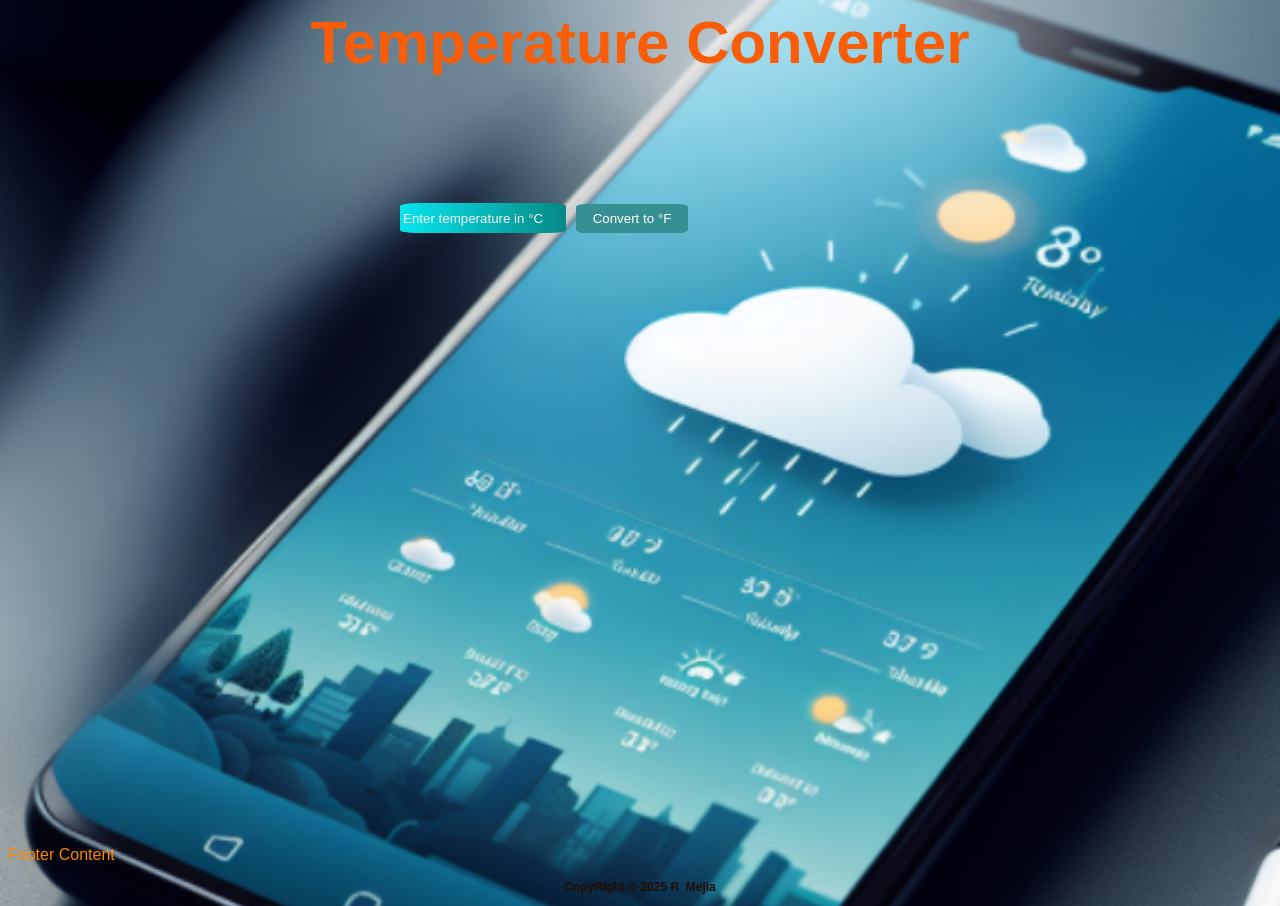
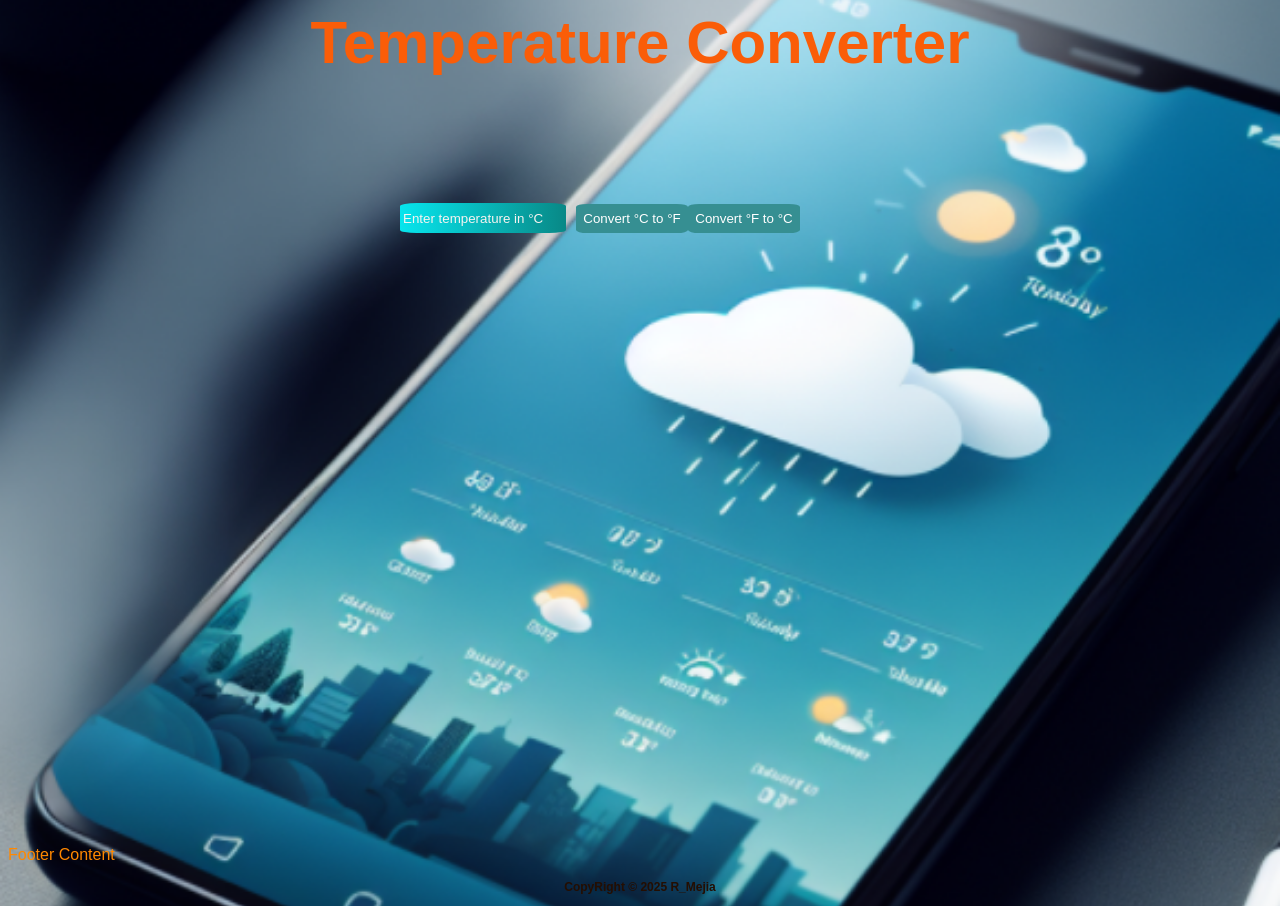
Before and after one commit to R7Mejia/Temperature-Converter, a React (Vite) app: page / in a window 1280 px wide. Built offline with nearby package versions, Linux system fonts and the light colour scheme.

Commit message:
Update App.jsx

```diff
--- a/src/App.jsx
+++ b/src/App.jsx
@@ -23,8 +23,9 @@ function App() {
           value={celcius}
           onChange={(e) => setCelcius(e.target.value)}
         />
-        <button onClick={convertTemperature}>Convert to °F</button>
-        <br />
+        <button onClick={convertTemperature}>Convert °C to °F</button>
+        <button onClick={convertTemperature}>Convert °F to °C</button>
+
         {farenheit && (
           <h2 key={farenheit}>
             {farenheit > 105 ? (<span style={{ color: 'darkred' }}> {`🔥`} {farenheit}°F {'¡adios!'}</span>)
@@ -33,6 +34,7 @@ function App() {
                   : (<span style={{ color: 'lightblue' }}> {`🥶`} {farenheit}°F</span>
             )}
           </h2>
+
         )}
 
 
```
